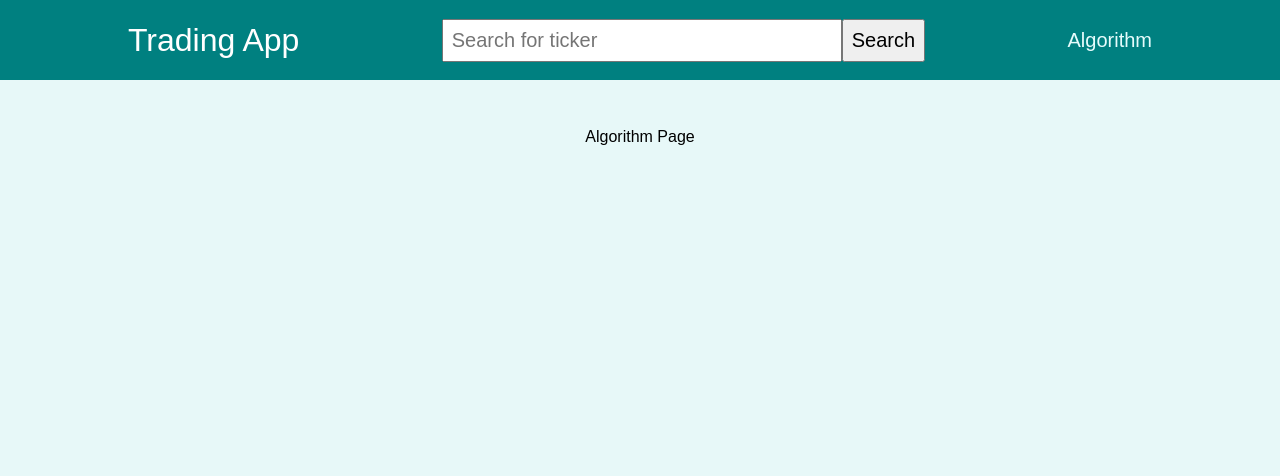
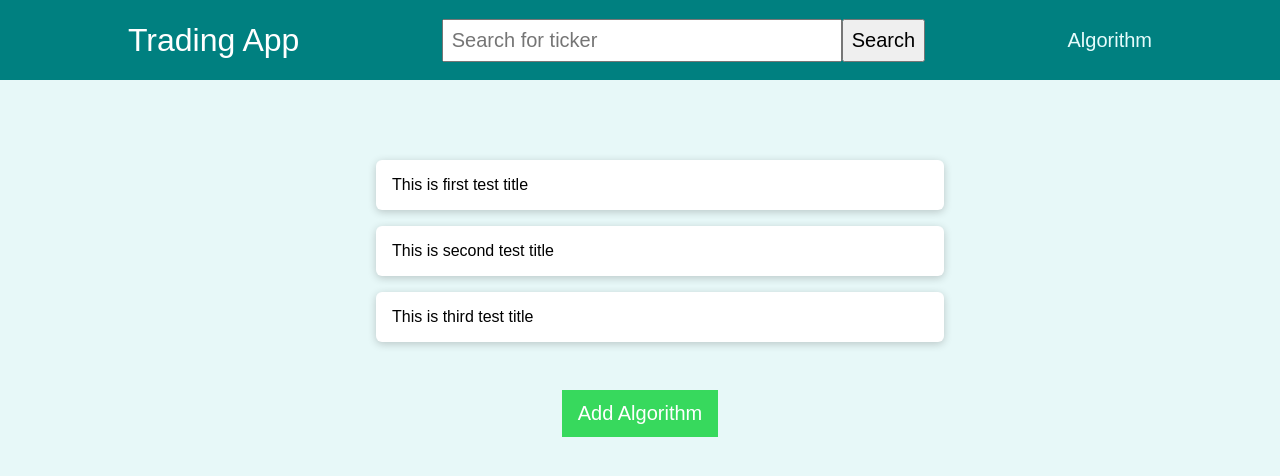
Before and after one commit to kimmireu0220/trading-app, a React (Create React App) app: page /algorithm in a window 1280 px wide. Shown: the top 476 px of the page. Built offline with nearby package versions, Linux system fonts and the light colour scheme.

Commit message:
new algorithm form rendering

```diff
--- /dev/null
+++ b/src/components/Algorithm/AlgorithmItem.js
@@ -0,0 +1,11 @@
+import Card from "../UI/Card";
+
+const AlgorithmItem = (props) => {
+  return (
+    <li key={props.key}>
+      <Card className="centered">{props.title}</Card>
+    </li>
+  );
+};
+
+export default AlgorithmItem;
--- /dev/null
+++ b/src/components/Algorithm/AlgorithmList.js
@@ -0,0 +1,21 @@
+import AlgorithmItem from "./AlgorithmItem";
+
+import classes from "./AlgorithmList.module.css";
+
+const AlgorithmList = () => {
+  const DUMMY_ITEMS = [
+    { id: 1, title: "This is first test title" },
+    { id: 2, title: "This is second test title" },
+    { id: 3, title: "This is third test title" },
+  ];
+
+  return (
+    <ul className={classes.list}>
+      {DUMMY_ITEMS.map((item) => (
+        <AlgorithmItem key={item.id} title={item.title} />
+      ))}
+    </ul>
+  );
+};
+
+export default AlgorithmList;
--- /dev/null
+++ b/src/components/Algorithm/AlgorithmList.module.css
@@ -0,0 +1,3 @@
+.list {
+  margin-top: 5rem;
+}
--- /dev/null
+++ b/src/components/Algorithm/NewAlgorithmForm.js
@@ -0,0 +1,68 @@
+import React, { Fragment, useState, useRef } from "react";
+
+import classes from "./NewAlgorithmForm.module.css";
+
+const NewAlgorithmForm = () => {
+  const titleInputRef = useRef();
+  const logicInputRef = useRef();
+  const descriptionInputRef = useRef();
+
+  const [showForm, setShowForm] = useState(false);
+
+  const showFormHandler = () => {
+    setShowForm((currentState) => !currentState);
+  };
+
+  const submitFormHandler = (evnet) => {
+    evnet.preventDefault();
+
+    titleInputRef.current.value = "";
+    logicInputRef.current.value = "";
+    descriptionInputRef.current.value = "";
+  };
+
+  return (
+    <Fragment>
+      {showForm && (
+        <div>
+          <form className={classes.form} onSubmit={submitFormHandler}>
+            <h1 className={classes.title}>New Algorithm</h1>
+            <label className={classes.label} htmlFor="title">
+              Title
+            </label>
+            <input className={classes.input} id="title" ref={titleInputRef} />
+            <label className={classes.label} htmlFor="logic">
+              Logic
+            </label>
+            <input className={classes.input} id="logic" ref={logicInputRef} />
+            <label className={classes.label} htmlFor="description">
+              Description
+            </label>
+            <input
+              className={classes.input}
+              id="description"
+              ref={descriptionInputRef}
+            />
+            <button className={classes.submitButton}>Sumbit</button>
+          </form>
+          <button
+            className={`float--right ${classes.cancelButton}`}
+            onClick={showFormHandler}
+          >
+            Cancel
+          </button>
+        </div>
+      )}
+      {!showForm && (
+        <button
+          className={`centered ${classes.addButton}`}
+          onClick={showFormHandler}
+        >
+          Add Algorithm
+        </button>
+      )}
+    </Fragment>
+  );
+};
+
+export default NewAlgorithmForm;
--- /dev/null
+++ b/src/components/Algorithm/NewAlgorithmForm.module.css
@@ -0,0 +1,57 @@
+.form {
+  background: white;
+  border: 1px solid #d8d6d6;
+  display: flex;
+  flex-direction: column;
+  justify-content: space-around;
+  margin: 5rem auto 1rem;
+  padding: 1rem 1rem;
+}
+
+.title {
+  border-bottom: 1px solid white;
+  color: #3d3d3d;
+  font-size: 2rem;
+  line-height: 2rem;
+  padding: 1rem;
+  text-align: center;
+}
+
+.label {
+  color: #3d3d3d;
+  display: block;
+  font-size: 1.25rem;
+  margin-bottom: 0.5rem;
+}
+
+.input {
+  border: 1px solid #d9d9d9;
+  border-radius: 4px;
+  box-sizing: border-box;
+  padding: 0.5rem;
+  width: 100%;
+  margin-bottom: 0.5rem;
+}
+
+.addButton {
+  background-color: #37d95d;
+  color: white;
+  border: none;
+  padding: 0.75rem 1rem;
+  font-size: 1.25rem;
+}
+
+.submitButton {
+  background-color: #6976d9;
+  color: white;
+  font-size: 1.25rem;
+  margin: 1.25rem 0;
+}
+
+.cancelButton {
+  background-color: #ee4646;
+  color: white;
+  border: none;
+  font-size: 1.25rem;
+  margin: 0.5rem 0;
+}
--- a/src/components/UI/Card.js
+++ b/src/components/UI/Card.js
@@ -1,4 +1,4 @@
-import classes from './Card.module.css';
+import classes from "./Card.module.css";
 
 const Card = (props) => {
   return <div className={classes.card}>{props.children}</div>;
--- a/src/index.css
+++ b/src/index.css
@@ -8,12 +8,20 @@ body {
   background-color: #e7f8f8;
 }
 
+li {
+  list-style: none;
+}
+
 .centered {
   margin: 3rem auto;
   text-align: center;
   display: flex;
   justify-content: center;
   align-items: center;
+}
+
+.float--right {
+  float: right;
 }
 
 .focused {
--- a/src/pages/Algorithm.js
+++ b/src/pages/Algorithm.js
@@ -1,5 +1,15 @@
+import { Fragment } from "react";
+
+import AlgorithmList from "../components/Algorithm/AlgorithmList";
+import NewAlgorithmForm from "../components/Algorithm/NewAlgorithmForm";
+
 const Algorithm = () => {
-  return <div className="centered">Algorithm Page</div>;
+  return (
+    <Fragment>
+      <AlgorithmList />
+      <NewAlgorithmForm />
+    </Fragment>
+  );
 };
 
 export default Algorithm;
--- a/src/pages/Stock.js
+++ b/src/pages/Stock.js
@@ -49,7 +49,7 @@ const Stock = () => {
     );
   }
 
-  if (todayDataStatus === "completed" && dailyDataStatus === "completed") {
+  if (todayData && dailyData) {
     content = (
       <div>
         <StockPrice
@@ -65,7 +65,10 @@ const Stock = () => {
   if (
     todayDataStatus === "completed" &&
     dailyDataStatus === "completed" &&
-    (todayData === null || dailyData === null)
+    (!todayData ||
+      !dailyData ||
+      dailyData.xValues.length === 0 ||
+      dailyData.yValues.length === 0)
   ) {
     content = (
       <NotFound text="Can't find stock data. Please check your ticker or just retry it" />
```
Also changed, not shown: memo.txt (added), src/components/Algorithm/AlgorithmItem.module.css (added).
